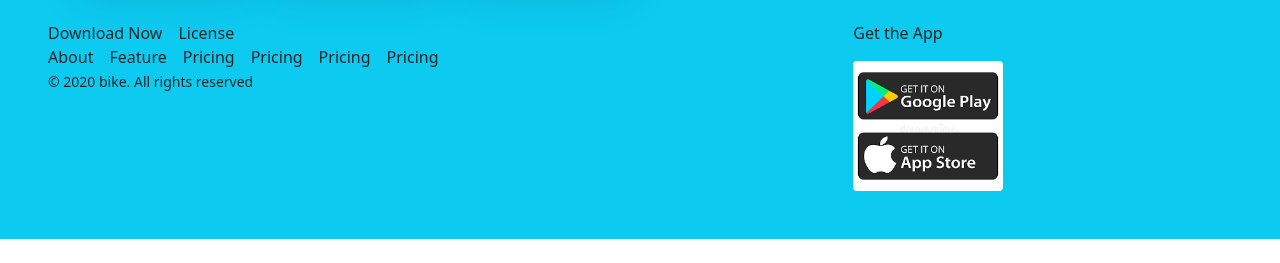
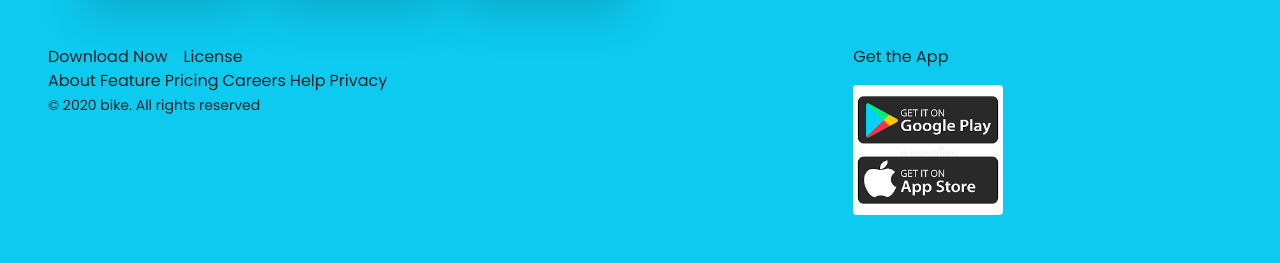
Before and after one commit to mynulislam75/Honda-Agency, a plain HTML site: page index.html in a window 1280 px wide. Shown: the part 3764-4027 px from the top of the page. Before the commit the page ends 4003 px from the top, so only its background shows below. Drawn offline with nearby package versions, Linux system fonts and the light colour scheme.

Commit message:
modified

```diff
--- a/index.html
+++ b/index.html
@@ -11,6 +11,10 @@
     <script src="https://kit.fontawesome.com/ea15506169.js" crossorigin="anonymous"></script>
     <!-- css stylesheet link  -->
     <link rel="stylesheet" href="style.css">
+    <!-- google fonts stylesheet  -->
+    <link rel="preconnect" href="https://fonts.googleapis.com">
+    <link rel="preconnect" href="https://fonts.gstatic.com" crossorigin>
+    <link href="https://fonts.googleapis.com/css2?family=Cabin:wght@500&family=Noto+Serif:ital@1&family=Poppins&display=swap" rel="stylesheet">
 </head>
 
 <body>
@@ -534,12 +538,12 @@
           </div>
 
           <div class="d-flex">
-            <div class="me-3">About</div>
-            <div class="me-3">Feature</div>
-            <div class="me-3">Pricing</div>
-            <div class="me-3">Pricing</div>
-            <div class="me-3">Pricing</div>
-            <div class="me-3">Pricing</div>
+            <div class="me-1">About</div>
+            <div class="me-1">Feature</div>
+            <div class="me-1">Pricing</div>
+            <div class="me-1">Careers</div>
+            <div class="me-1">Help</div>
+            <div class="me-1">Privacy</div>
           </div>
 
           <div>
--- a/style.css
+++ b/style.css
@@ -1,3 +1,8 @@
+body{
+font-family: 'Cabin', sans-serif;
+font-family: 'Noto Serif', serif;
+font-family: 'Poppins', sans-serif;
+}
 .header-bg-info{
     background: #264653;
 }
```
